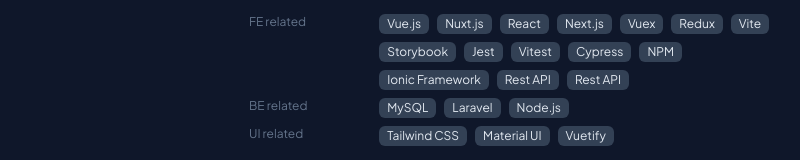
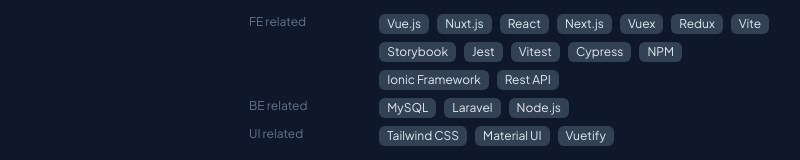
Before and after one commit to dmnkhvl/Curriculum-Vitae, a Vue app: page / in a window 1280 px wide. Shown: the part 530-690 px from the top of the page, without its empty margins (174-974 px from the left). Built offline with nearby package versions, Linux system fonts and the light colour scheme.

Commit message:
fix: remove double REST API

```diff
--- a/src/data/skills.ts
+++ b/src/data/skills.ts
@@ -231,10 +231,4 @@ export const skills: Skill[] = [
     category: Category.Technologies,
     related: Related.Frontend,
   },
-  {
-    id: 31,
-    name: "Rest API",
-    category: Category.Technologies,
-    related: Related.Frontend,
-  },
 ];
```
